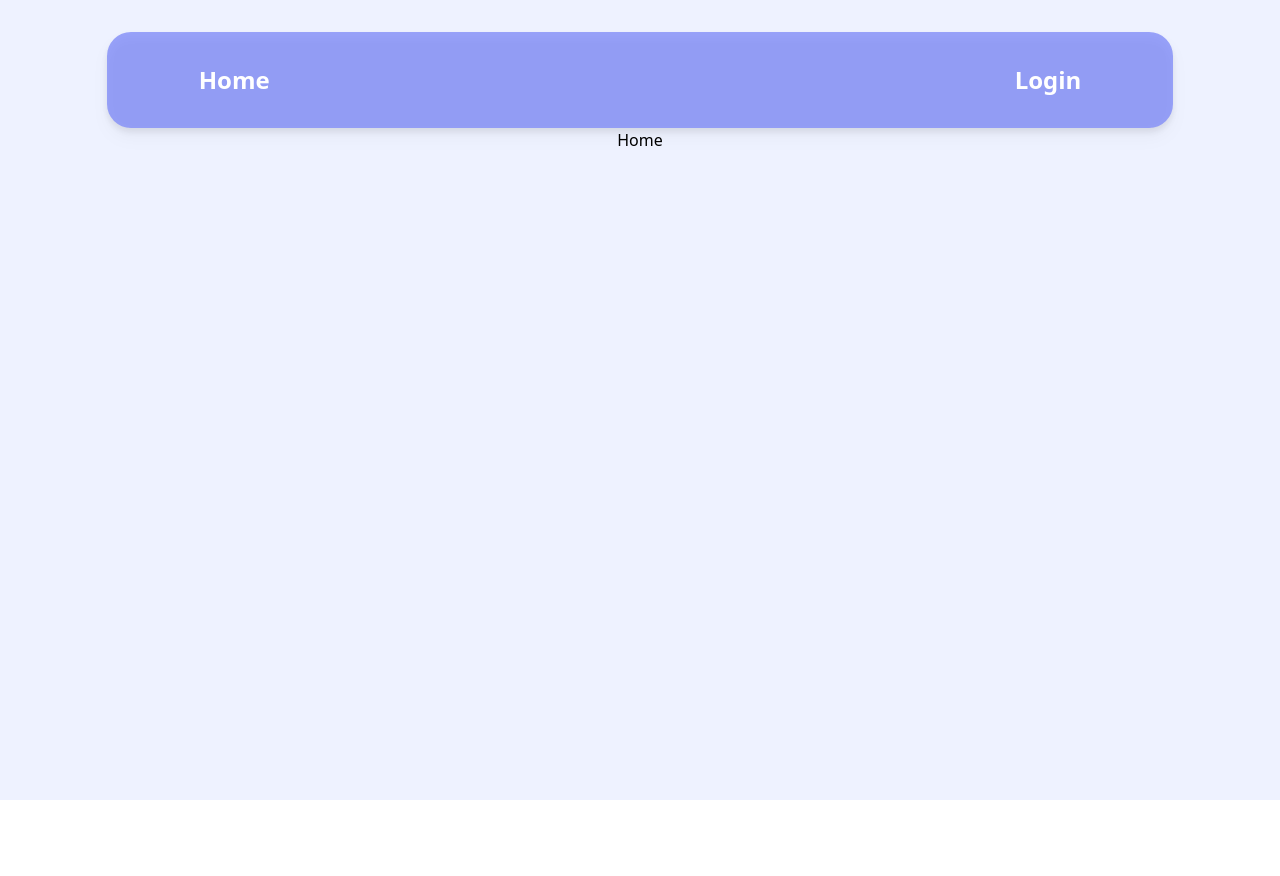
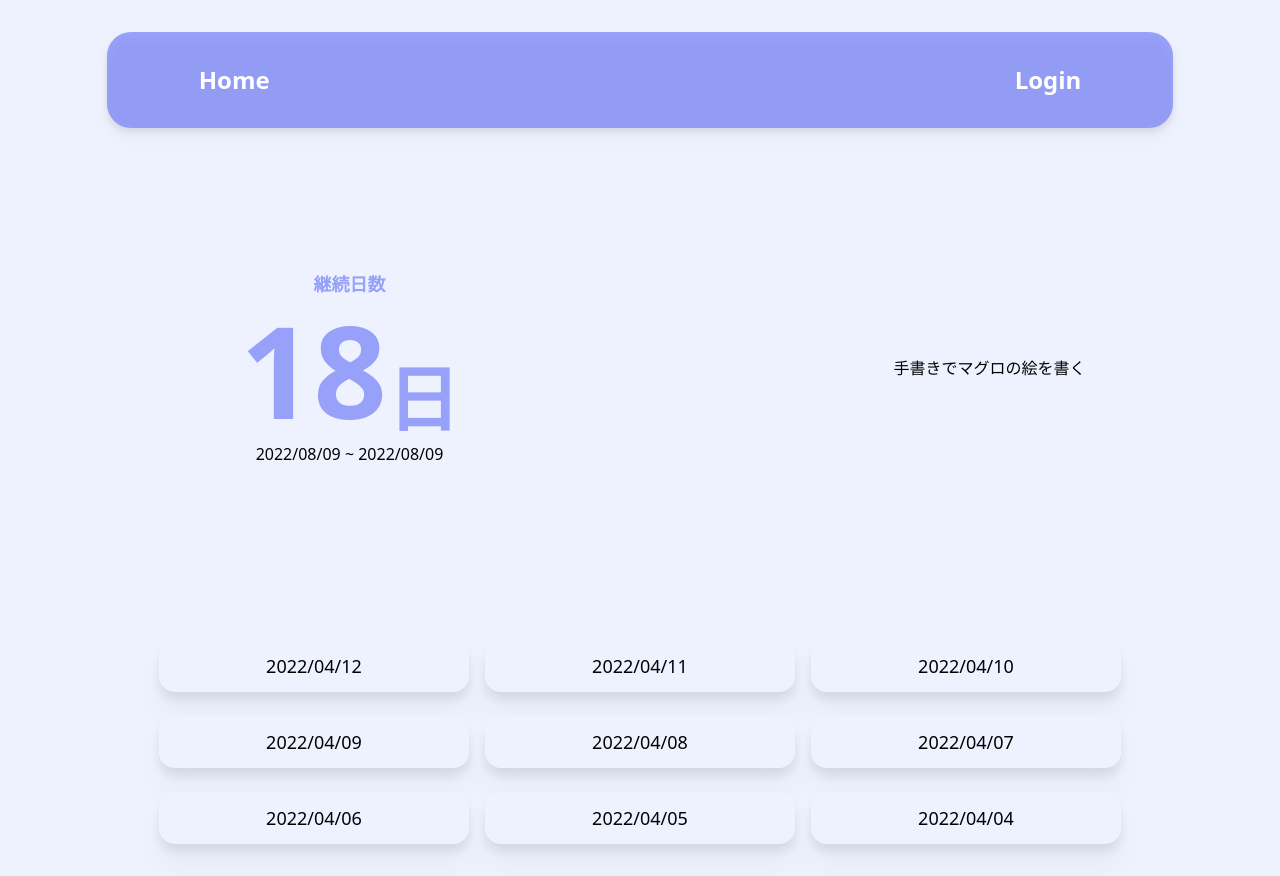
Before and after one commit to Sudirman-Range/dailyReport, a React (Create React App) app: page / in a window 1280 px wide. Before the commit the page ends 800 px from the top, so only its background shows below. Built offline with nearby package versions, Linux system fonts and the light colour scheme.

Commit message:
add: '/'pathのページのモックを作成

```diff
--- a/src/App.js
+++ b/src/App.js
@@ -5,7 +5,7 @@ import { Navbar } from "./components/molecules";
 function App() {
 	return (
 		<BrowserRouter>
-			<div className="flex flex-col bg-indigo-50 h-screen w-screen items-center">
+			<div className="flex flex-col bg-indigo-50 min-h-screen w-screen items-center">
 				<Navbar />
 				<Routes>
 					<Route path="/" element={<Home />}></Route>
--- /dev/null
+++ b/src/components/molecules/ContinuationDailyReportCount.jsx
@@ -0,0 +1,25 @@
+import React from "react";
+
+const ContinuationDailyReportCount = () => {
+	return (
+		<div className="flex flex-row flex-wrap justify-around items-center gap-y-3">
+			<div className="h-[60vh] flex flex-col justify-center items-center min-w-[310px] gap-y-2">
+				<div className="text-lg text-4xl  font-bold text-indigo-400/80">
+					継続日数
+				</div>
+				<div className="flex flex-row justify-center items-end">
+					<div className="text-7xl md:text-9xl font-black text-indigo-400/80">
+						18
+					</div>
+					<div className="text-5xl md:text-7xl font-black text-indigo-400/80">
+						日
+					</div>
+				</div>
+				<div>2022/08/09 ~ 2022/08/09</div>
+			</div>
+			<div>手書きでマグロの絵を書く</div>
+		</div>
+	);
+};
+
+export default ContinuationDailyReportCount;
--- /dev/null
+++ b/src/components/molecules/DailyReportList.jsx
@@ -0,0 +1,69 @@
+import React from "react";
+import { Link } from "react-router-dom";
+
+const DailyReportList = () => {
+	const mockDailyReport = [
+		{
+			id: "2022-04-12",
+			slashDate: "2022/04/12",
+			text: "テキスト2022/04/12",
+		},
+		{
+			id: "2022-04-11",
+			slashDate: "2022/04/11",
+			text: "テキスト2022/04/11",
+		},
+		{
+			id: "2022-04-10",
+			slashDate: "2022/04/10",
+			text: "テキスト2022/04/10",
+		},
+		{
+			id: "2022-04-09",
+			slashDate: "2022/04/09",
+			text: "テキスト2022/04/09",
+		},
+		{
+			id: "2022-04-08",
+			slashDate: "2022/04/08",
+			text: "テキスト2022/04/08",
+		},
+		{
+			id: "2022-04-07",
+			slashDate: "2022/04/07",
+			text: "テキスト2022/04/07",
+		},
+		{
+			id: "2022-04-06",
+			slashDate: "2022/04/06",
+			text: "テキスト2022/04/06",
+		},
+		{
+			id: "2022-04-05",
+			slashDate: "2022/04/05",
+			text: "テキスト2022/04/05",
+		},
+		{
+			id: "2022-04-04",
+			slashDate: "2022/04/04",
+			text: "テキスト2022/04/04",
+		},
+	];
+	return (
+		<div className="flex flex-row flex-wrap justify-center items-center py-8 px-1 w-screen gap-y-6 gap-x-4">
+			{mockDailyReport.map((dailyReport) => {
+				return (
+					<Link key={dailyReport.id} to={`edit/${dailyReport.id}`}>
+						<div className=" rounded-2xl drop-shadow-xl px-4 py-3 bg-indigo-50 min-w-[310px] hover:bg-slate-300">
+							<div className="text-center  text-lg font-medium ">
+								{dailyReport.slashDate}
+							</div>
+						</div>
+					</Link>
+				);
+			})}
+		</div>
+	);
+};
+
+export default DailyReportList;
--- a/src/components/molecules/Navbar.jsx
+++ b/src/components/molecules/Navbar.jsx
@@ -1,10 +1,13 @@
 import React from "react";
 import { NavButton } from "../atoms";
+import { Link } from "react-router-dom";
 
 const Navbar = () => {
 	return (
 		<div className="flex flex-row mt-8 py-4 px-5 md:px-20  justify-between items-center w-10/12 h-24 bg-indigo-400/80 rounded-3xl drop-shadow-lg">
-			<NavButton title="Home" />
+			<Link to="/">
+				<NavButton title="Home" />
+			</Link>
 			<NavButton title="Login" />
 		</div>
 	);
--- a/src/components/molecules/index.js
+++ b/src/components/molecules/index.js
@@ -1 +1,3 @@
 export { default as Navbar } from "./Navbar";
+export { default as DailyReportList } from "./DailyReportList";
+export { default as ContinuationDailyReportCount } from "./ContinuationDailyReportCount";
--- a/src/pages/EditIndividual.jsx
+++ b/src/pages/EditIndividual.jsx
@@ -1,7 +1,9 @@
 import React from "react";
+import { useParams } from "react-router-dom";
 
 const EditIndividual = () => {
-	return <div>EditIndividual</div>;
+	const { date } = useParams();
+	return <div>EditIndividual : {date}</div>;
 };
 
 export default EditIndividual;
--- a/src/pages/Home.jsx
+++ b/src/pages/Home.jsx
@@ -1,7 +1,17 @@
 import React from "react";
 
+import {
+	DailyReportList,
+	ContinuationDailyReportCount,
+} from "../components/molecules/index";
+
 const Home = () => {
-	return <div>Home</div>;
+	return (
+		<div>
+			<ContinuationDailyReportCount />
+			<DailyReportList />
+		</div>
+	);
 };
 
 export default Home;
```
